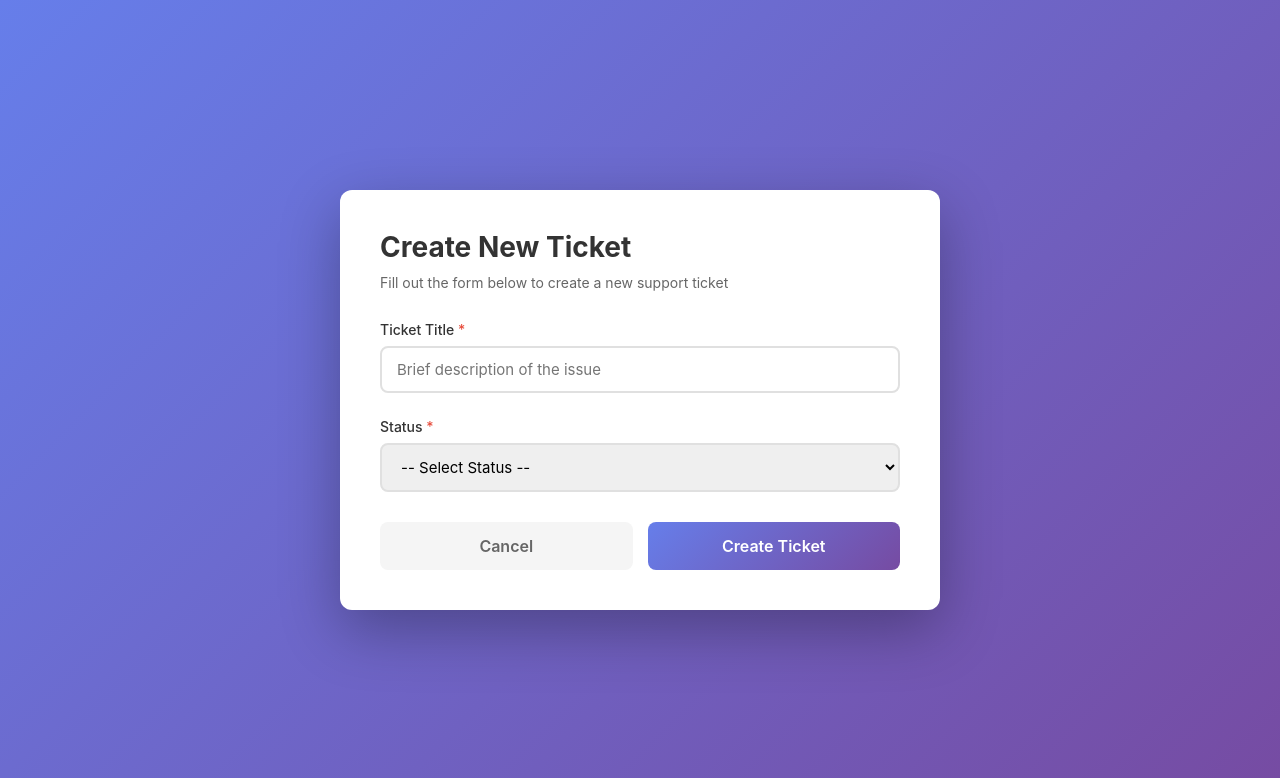
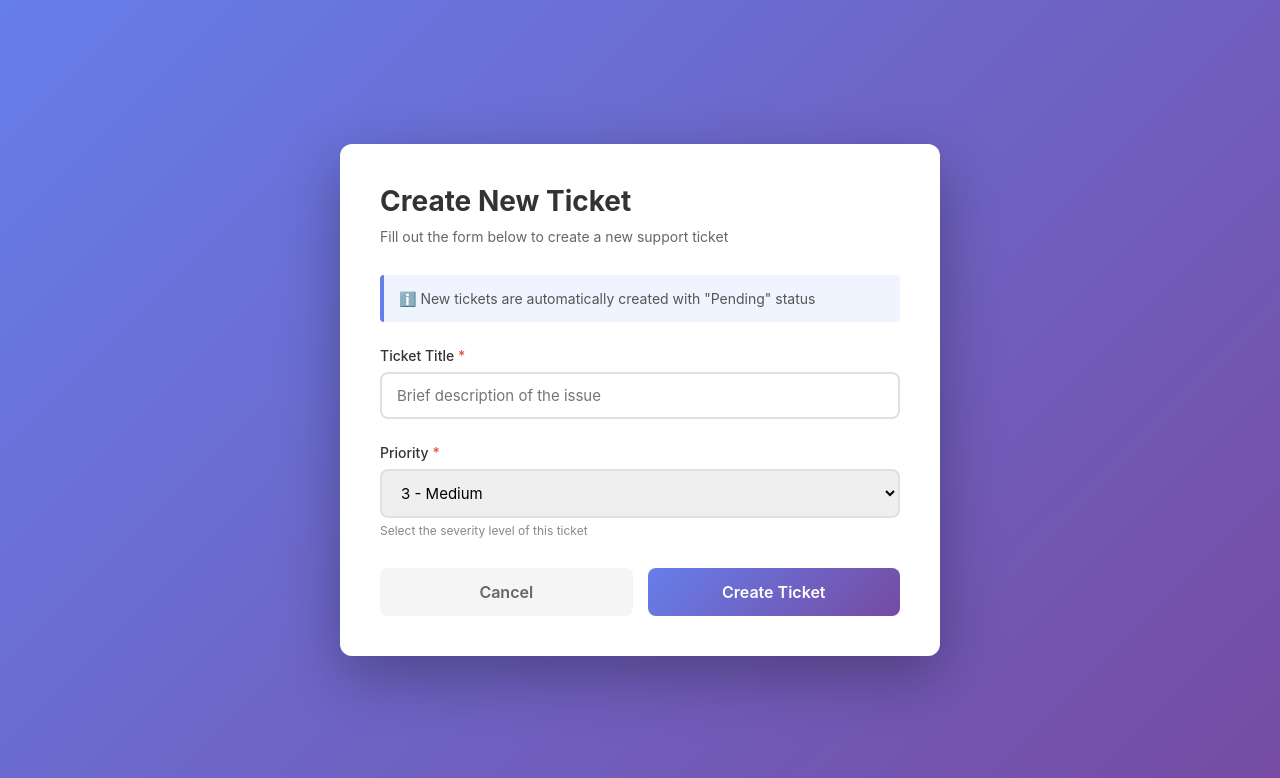
Before and after one commit to iteagle03/dataexpert-day1-homework, a Flask app: page /tickets/create in a window 1280 px wide. Shown: the top 778 px of the page. Run offline with Flask 3, Linux system fonts and the light colour scheme.

Commit message:
Add info box and priority selection to ticket form

```diff
--- a/templates/create_ticket.html
+++ b/templates/create_ticket.html
@@ -42,6 +42,20 @@
             font-size: 14px;
         }
 
+        .info-box {
+            background: #f0f4ff;
+            border-left: 4px solid #667eea;
+            padding: 15px;
+            margin-bottom: 25px;
+            border-radius: 4px;
+        }
+
+        .info-box p {
+            color: #555;
+            font-size: 14px;
+            margin: 0;
+        }
+
         .form-group {
             margin-bottom: 25px;
         }
@@ -69,6 +83,12 @@
         select:focus {
             outline: none;
             border-color: #667eea;
+        }
+
+        .priority-help {
+            font-size: 12px;
+            color: #888;
+            margin-top: 5px;
         }
 
         .button-group {
@@ -115,12 +135,6 @@
             font-size: 14px;
         }
 
-        .alert-success {
-            background-color: #d4edda;
-            color: #155724;
-            border: 1px solid #c3e6cb;
-        }
-
         .alert-error {
             background-color: #f8d7da;
             color: #721c24;
@@ -137,11 +151,9 @@
         <h1>Create New Ticket</h1>
         <p class="subtitle">Fill out the form below to create a new support ticket</p>
 
-        {% if success %}
-        <div class="alert alert-success">
-            ✓ Ticket created successfully! Ticket ID: {{ ticket_id }}
+        <div class="info-box">
+            <p>ℹ️ New tickets are automatically created with "Pending" status</p>
         </div>
-        {% endif %}
 
         {% if error %}
         <div class="alert alert-error">
@@ -163,15 +175,15 @@
             </div>
 
             <div class="form-group">
-                <label for="status">Status <span class="required">*</span></label>
-                <select id="status" name="status" required>
-                    <option value="">-- Select Status --</option>
-                    <option value="open">Open</option>
-                    <option value="in_progress">In Progress</option>
-                    <option value="pending">Pending</option>
-                    <option value="resolved">Resolved</option>
-                    <option value="closed">Closed</option>
+                <label for="priority">Priority <span class="required">*</span></label>
+                <select id="priority" name="priority" required>
+                    <option value="1">1 - Critical (Most Severe)</option>
+                    <option value="2">2 - High</option>
+                    <option value="3" selected>3 - Medium</option>
+                    <option value="4">4 - Low</option>
+                    <option value="5">5 - Minimal (Least Severe)</option>
                 </select>
+                <p class="priority-help">Select the severity level of this ticket</p>
             </div>
 
             <div class="button-group">
```
